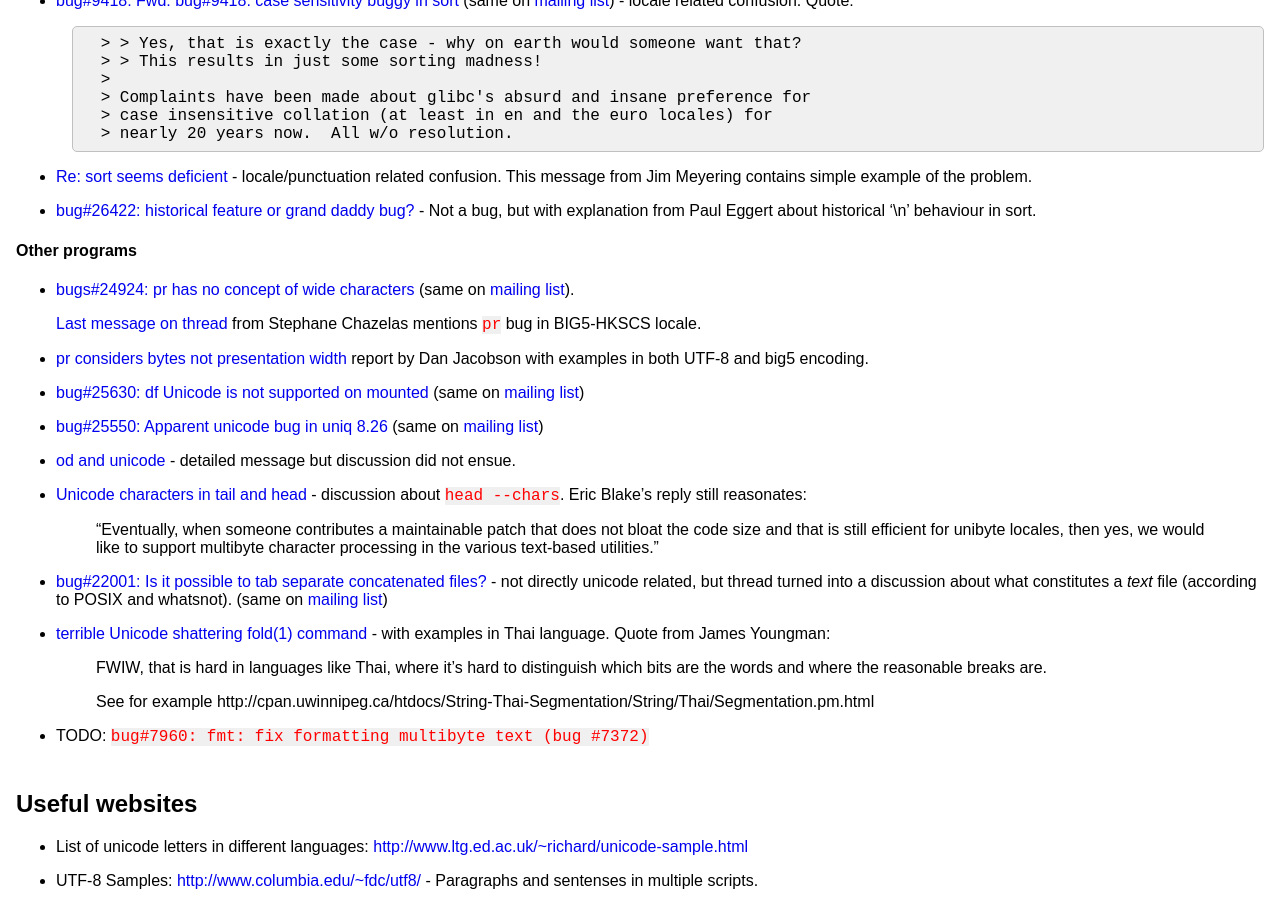
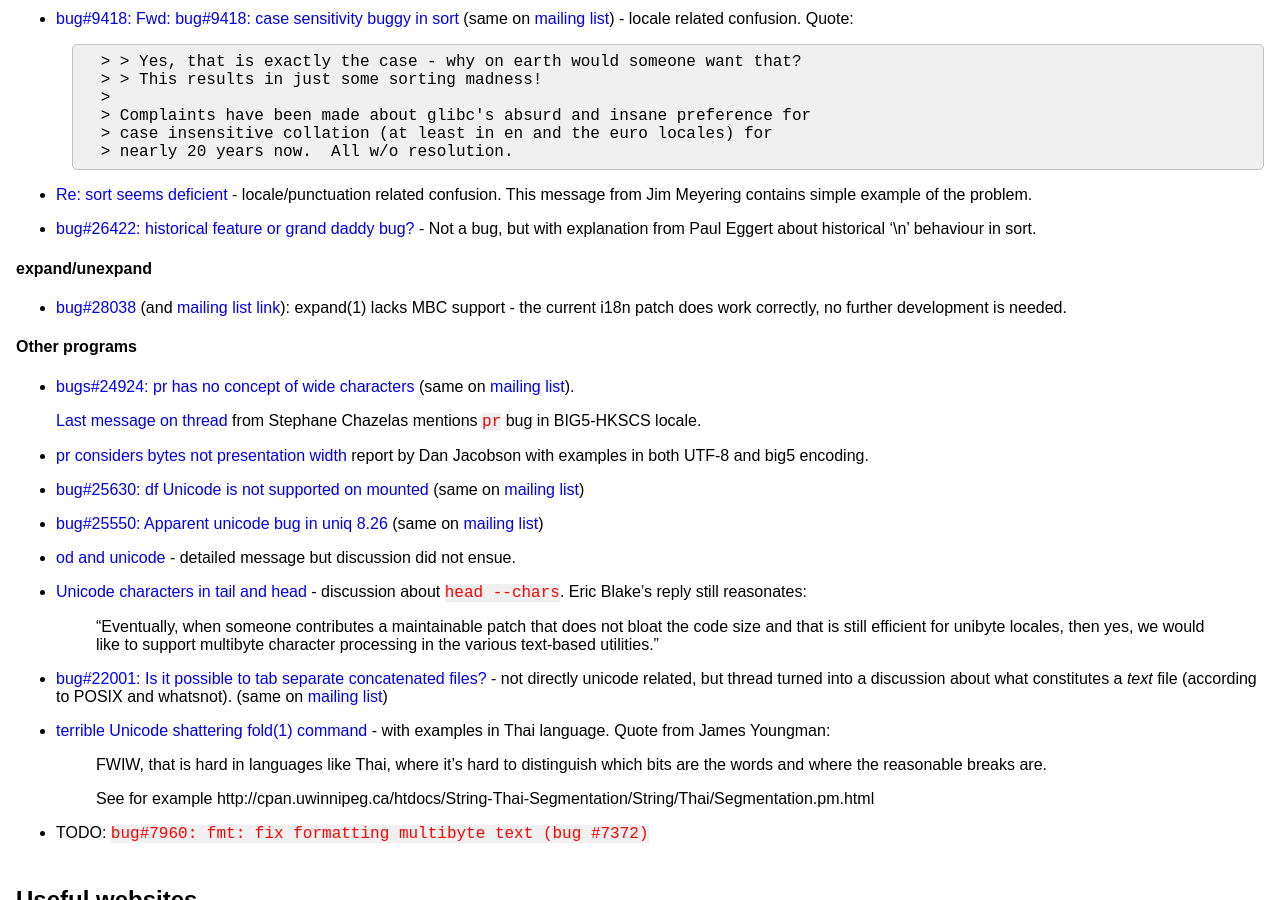
Before and after one commit to agordon/agordon.github.io, a Jekyll site: the page built from _posts/2017-04-07-coreutils-multibyte-support.md, in a window 1280 px wide and 900 px high, scrolled down 2344 px. Built offline with Jekyll 4.4.1, drawn with Linux system fonts in a browser that asks for light colours; some of the changed text lies outside the part shown.

Commit message:
GNU coreutils multibyte/i18n support: mention expr(1), add bug#28308

```diff
--- a/_posts/2017-04-07-coreutils-multibyte-support.md
+++ b/_posts/2017-04-07-coreutils-multibyte-support.md
@@ -59,6 +59,8 @@
   at <http://www.pixelbeat.org/docs/coreutils_i18n/>.
 
 * 2017-Jun-27:
+  **expr(1) multibyte support** - commited [here](https://git.savannah.gnu.org/cgit/coreutils.git/commit/?id=a9f2be5bfec2bfe86) and will be included in version 8.28.\
+  previous discussion:
   [expr multibyte support](https://lists.gnu.org/archive/html/bug-coreutils/2017-05/msg00042.html)
   Patch with `expr(1)` support for multibyte (also [bug#26779](https://bugs.gnu.org/26779)).
 
@@ -214,6 +216,13 @@
 * [bug#26422: historical feature or grand daddy bug?](https://lists.gnu.org/archive/html/bug-coreutils/2017-04/msg00031.html) -
   Not a bug, but with explanation from Paul Eggert about historical
   '\n' behaviour in sort.
+
+#### expand/unexpand
+
+* [bug#28038](https://bugs.gnu.org/28038) (and [mailing list link](https://lists.gnu.org/archive/html/bug-coreutils/2017-08/msg00020.html)):
+  expand(1) lacks MBC support - the current i18n patch does work correctly,
+  no further development is needed.
+
 
 #### Other programs
 
```
